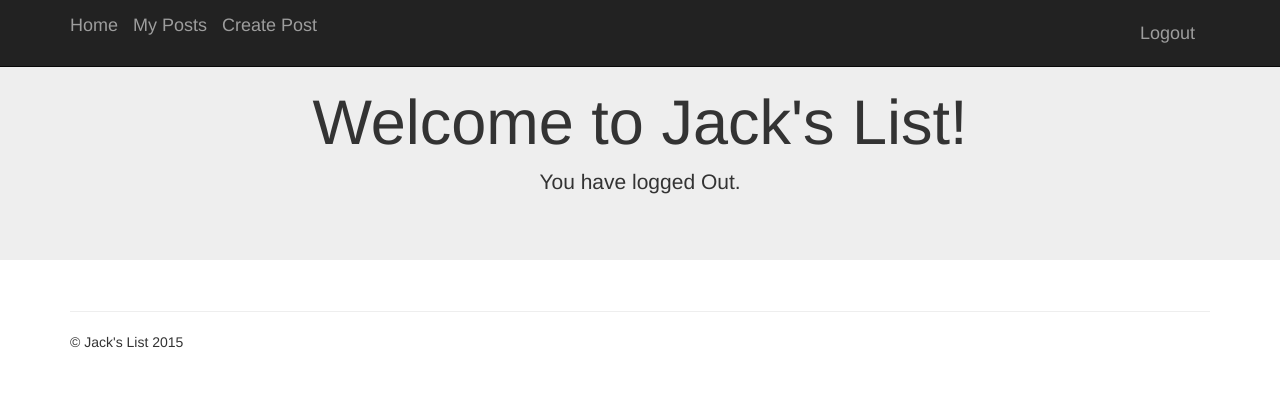
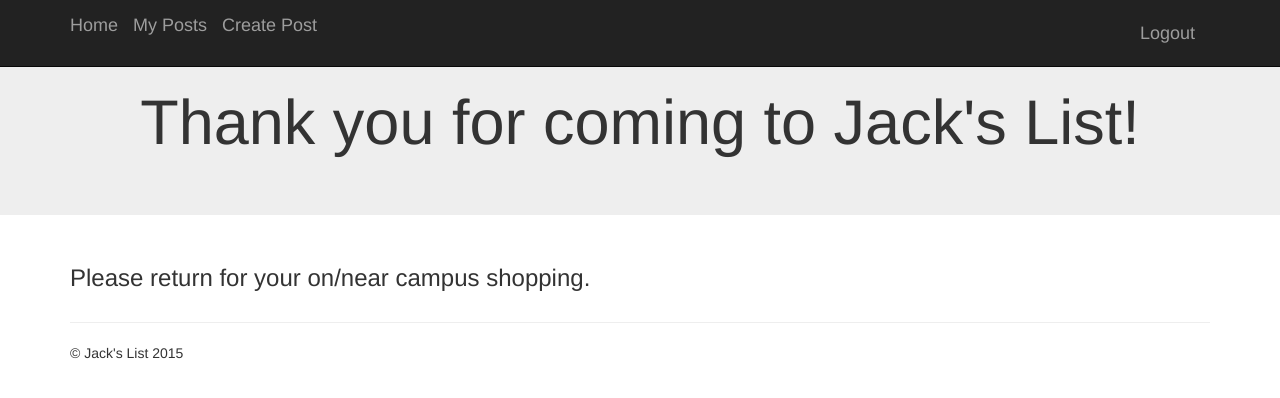
Before and after one commit to cap377/cs399final, a Python web app: template NAUForSale/templates/logout.html in a window 1280 px wide. Shown: the top 398 px of the page. Run offline with Jinja, Linux system fonts and the light colour scheme; the template is opened without the code that fills it, so the values that code supplies are empty; some libraries are stand-ins or nearby versions.

Commit message:
logout and splash html changed

```diff
--- a/NAUForSale/templates/logout.html
+++ b/NAUForSale/templates/logout.html
@@ -7,9 +7,10 @@
 	</head>
 		<title>{{title}}</title>
 		<body>
-			<h1>Welcome to Jack's List!</h1>
-			<p>You have logged Out.</p>
+			<h1>Thank you for coming to Jack's List!</h1>
 		</body>
-
+{% endblock %}
+{% block info %}
+<h3>Please return for your on/near campus shopping.</h3>
 {% endblock %}
 </html>
--- a/NAUForSale/templates/splash.html
+++ b/NAUForSale/templates/splash.html
@@ -13,8 +13,9 @@
 
 {% endblock %}
 {% block info %}
-<h2>Heading</h2>
-          <p>Donec id elit non mi porta gravida at eget metus. Fusce dapibus, tellus ac cursus commodo, tortor mauris condimentum nibh, ut fermentum massa justo sit amet risus. Etiam porta sem malesuada magna mollis euismod. Donec sed odio dui. </p>
+<h3>Post Title</h3>
+          <p>This is where we will list the post information, such as a picture, product description, and contact info.</p>
+	  <p>This will be pulled from model data with ajax.</p>
           <p><a class="btn btn-default" href="#" role="button">View details &raquo;</a></p>
 {% endblock %}
 </html>
```
